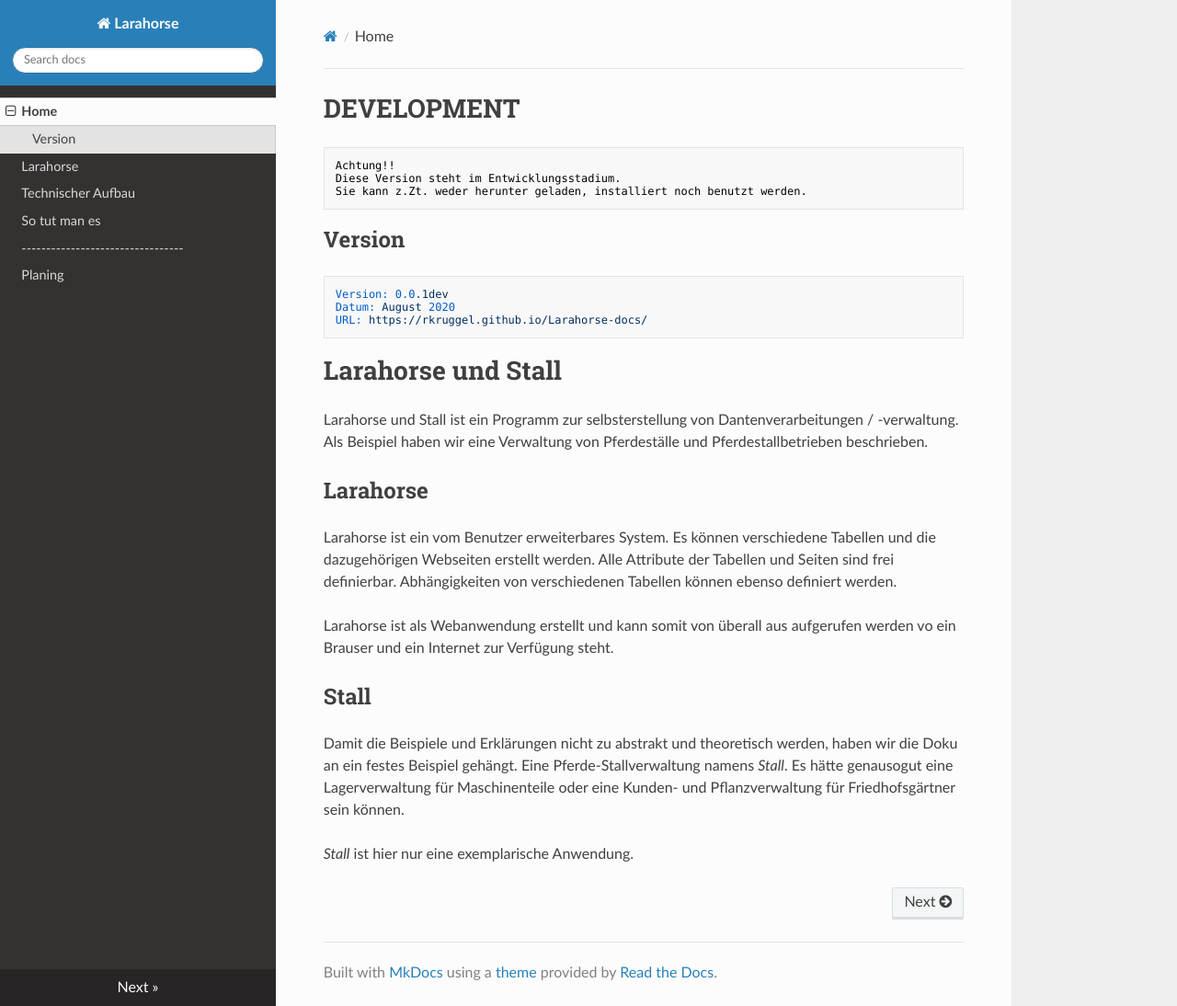
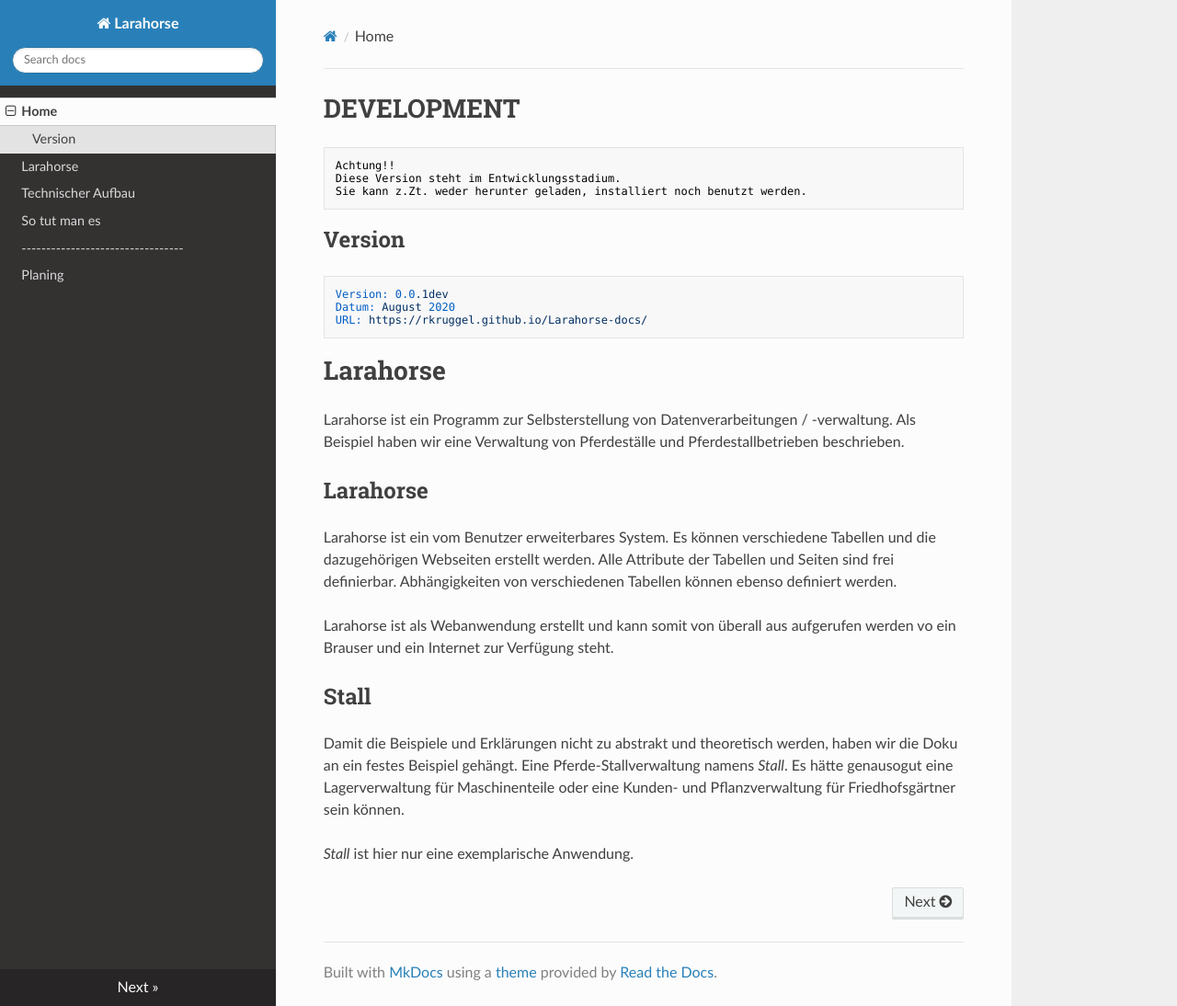
Before and after one commit to rkruggel/Larahorse, an MkDocs documentation site: the page built from docs/docs/index.md, in a window 1280 px wide and 1094 px high. Shown: the whole window at 92% size. Built offline with MkDocs 1.6.1, drawn with Linux system fonts in a browser that asks for light colours; nearby versions of some CDN libraries.

Commit message:
Update index.md

```diff
--- a/docs/docs/index.md
+++ b/docs/docs/index.md
@@ -21,8 +21,8 @@ some_url:
     URL: https://rkruggel.github.io/Larahorse-docs/
 
 
-# Larahorse und Stall
-Larahorse und Stall ist ein Programm zur selbsterstellung von Dantenverarbeitungen / -verwaltung. Als Beispiel haben wir eine Verwaltung von Pferdeställe und Pferdestallbetrieben beschrieben.
+# Larahorse
+Larahorse ist ein Programm zur Selbsterstellung von Datenverarbeitungen / -verwaltung. Als Beispiel haben wir eine Verwaltung von Pferdeställe und Pferdestallbetrieben beschrieben.
 
 ## Larahorse
 Larahorse ist ein vom Benutzer erweiterbares System. Es können verschiedene Tabellen und die dazugehörigen Webseiten erstellt werden. Alle Attribute der Tabellen und Seiten sind frei definierbar. Abhängigkeiten von verschiedenen Tabellen können ebenso definiert werden.
```
